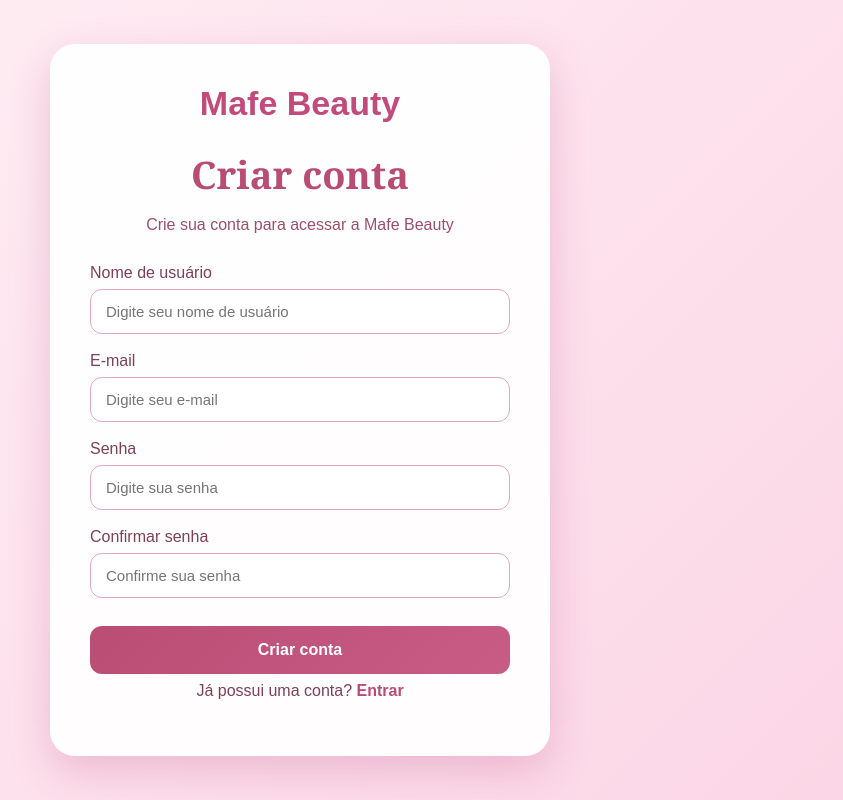
After one commit to mpadilhadesouza58-spec/mafebeautyatu, a Django app: template usuario/templates/usuario/cadastro.html in a window 1280 px wide. The commit adds this page. Shown: the whole page, without its empty margins (340-1183 px from the left). Run offline with Django 5.2, Linux system fonts and the light colour scheme; the template is opened without the code that fills it, so the values that code supplies are empty.

Commit message:
Hoje, criei a tela de cadastro dos administradores, desenvolvendo o HTML e o CSS para deixar a página organizada e com uma aparência melhor. Também adicionei novas linhas nos arquivos de URLs , login, settings, urls.config views para fazer o cadastro funcionar no sistema.

```diff
--- a/config/settings.py
+++ b/config/settings.py
@@ -38,6 +38,7 @@ INSTALLED_APPS = [
     'django.contrib.messages',
     'django.contrib.staticfiles',
     'produtos',
+    'usuario',
 ]
 
 MIDDLEWARE = [
--- a/config/urls.py
+++ b/config/urls.py
@@ -17,7 +17,7 @@ Including another URLconf
 from xml.etree.ElementInclude import include
 
 from django.contrib import admin
-from django.urls import path
+from django.urls import path, include
 
 urlpatterns = [
     path('admin/', admin.site.urls),
--- /dev/null
+++ b/usuario/static/usuario/cadastro.css
@@ -0,0 +1,105 @@
+/* Fundo da página */
+body {
+    margin: 0;
+    padding: 0;
+    min-height: 100vh;
+    display: flex;
+    justify-content: center;
+    align-items: center;
+    background: linear-gradient(135deg, #fff0f5, #fbd5e5);
+    font-family: Arial, sans-serif;
+}
+.cadastro-container {
+    width: 420px;
+    padding: 40px;
+    background: rgba(255, 255, 255, 0.95);
+    border-radius: 25px;
+    box-shadow: 0 15px 40px rgba(190, 70, 130, 0.25);
+    text-align: center;
+}
+/* Logo / nome */
+.logo {
+    font-size: 34px;
+    font-weight: bold;
+    color: #c24b7b;
+    margin-bottom: 25px;
+}
+/* Título */
+h1 {
+    font-family: Georgia, serif;
+    font-size: 38px;
+    color: #b84c73;
+    margin: 10px 0;
+}
+/* Subtítulo */
+.subtitulo {
+    color: #9b5068;
+    font-size: 16px;
+    margin-bottom: 30px;
+}
+/* Campos */
+.campo {
+    text-align: left;
+    margin-bottom: 18px;
+}
+.campo label {
+    display: block;
+    margin-bottom: 7px;
+    font-size: 16px;
+    font-weight: 500;
+    color: #7d4056;
+}
+.campo input {
+    width: 100%;
+    height: 45px;
+    padding: 0 15px;
+    border: 1px solid #e3a7bd;
+    border-radius: 12px;
+    background-color: #fff;
+    font-size: 15px;
+    box-sizing: border-box;
+    outline: none;
+    transition: 0.3s;
+}
+/* Quando clicar no campo */
+.campo input:focus {
+    border-color: #c24b7b;
+    box-shadow: 0 0 0 3px rgba(194, 75, 123, 0.12);
+}
+/* Botão */
+button {
+    width: 100%;
+    height: 48px;
+    margin-top: 10px;
+    border: none;
+    border-radius: 12px;
+    background: linear-gradient(135deg, #b94d73, #c95c85);
+    color: white;
+    font-size: 16px;
+    font-weight: bold;
+    cursor: pointer;
+    transition: 0.3s;
+}
+button:hover {
+    transform: translateY(-2px);
+    box-shadow: 0 8px 20px rgba(185, 77, 115, 0.3);
+}
+/* Mensagem de sucesso */
+.sucesso {
+    margin-top: 18px;
+    color: #7d4056;
+    font-size: 15px;
+}
+/* Link de entrar */
+.login {
+    margin-top: 8px;
+    color: #7d4056;
+}
+.login a {
+    color: #b84c73;
+    font-weight: bold;
+    text-decoration: none;
+}
+.login a:hover {
+    text-decoration: underline;
+}
--- /dev/null
+++ b/usuario/templates/usuario/cadastro.html
@@ -0,0 +1,109 @@
+{% load static %}
+
+<!DOCTYPE html>
+<html lang="pt-br">
+<head>
+    <meta charset="UTF-8">
+    <meta name="viewport" content="width=device-width, initial-scale=1.0">
+
+    <title>Criar conta - Mafe Beauty</title>
+
+    <link rel="stylesheet" href="{% static 'css/cadastro.css' %}">
+</head>
+
+<body>
+
+    <div class="cadastro-container">
+
+        <div class="logo">
+            Mafe Beauty
+        </div>
+
+        <h1>Criar conta</h1>
+
+        <p class="subtitulo">
+            Crie sua conta para acessar a Mafe Beauty
+        </p>
+
+        <form method="POST">
+            {% csrf_token %}
+
+            <div class="campo">
+                <label for="id_username">
+                    Nome de usuário
+                </label>
+
+                <input
+                    type="text"
+                    name="username"
+                    id="id_username"
+                    placeholder="Digite seu nome de usuário"
+                    required
+                >
+            </div>
+
+            <div class="campo">
+                <label for="id_email">
+                    E-mail
+                </label>
+
+                <input
+                    type="email"
+                    name="email"
+                    id="id_email"
+                    placeholder="Digite seu e-mail"
+                    required
+                >
+            </div>
+
+            <div class="campo">
+                <label for="id_password1">
+                    Senha
+                </label>
+
+                <input
+                    type="password"
+                    name="password1"
+                    id="id_password1"
+                    placeholder="Digite sua senha"
+                    required
+                >
+            </div>
+
+            <div class="campo">
+                <label for="id_password2">
+                    Confirmar senha
+                </label>
+
+                <input
+                    type="password"
+                    name="password2"
+                    id="id_password2"
+                    placeholder="Confirme sua senha"
+                    required
+                >
+            </div>
+
+            <button type="submit">
+                Criar conta
+            </button>
+
+        </form>
+
+        {% if messages %}
+            {% for message in messages %}
+                <p class="sucesso">{{ message }}</p>
+            {% endfor %}
+        {% endif %}
+
+        <p class="login">
+            Já possui uma conta?
+            <a href="{% url 'usuarios:login' %}">
+                Entrar
+            </a>
+        </p>
+
+    </div>
+
+</body>
+</html>
--- a/usuario/templates/usuario/login.html
+++ b/usuario/templates/usuario/login.html
@@ -1,3 +1,5 @@
+{% load static %}
+
 <!DOCTYPE html>
 <html lang="pt-br">
 <head>
@@ -59,7 +61,7 @@
 
         <div class="cadastro">
             Ainda não possui uma conta?
-            <a href="#">Criar conta</a>
+            <a href="{% url 'usuario:cadastro' %}">Criar conta</a>
         </div>
 
 </div>
--- a/usuario/urls.py
+++ b/usuario/urls.py
@@ -1,8 +1,9 @@
 from django.urls import path
+from . import views
 
-from . import views
+app_name = 'usuario'
 
 urlpatterns = [
     path('', views.login, name='login'),
-    path
+    path('cadastro/', views.cadastro, name='cadastro'),
 ]
```
Also changed, not shown: usuario/views.py (+29 -1 lines).
